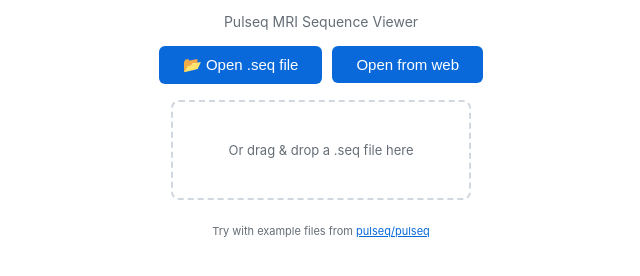
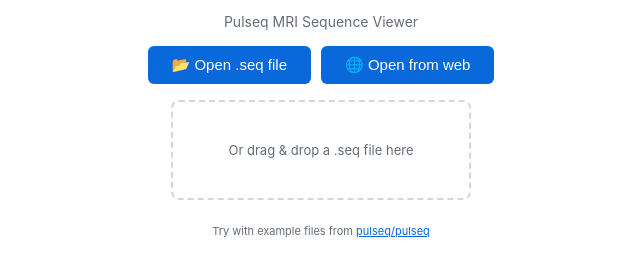
Before and after one commit to bughht/seqeyes_plugin, a website: page web/index.html in a window 1280 px wide. Shown: the part 408-684 px from the top of the page, without its empty margins (319-959 px from the left). Drawn offline with Linux system fonts and the light colour scheme.

Commit message:
style: add web icon to welcome url button

```diff
--- a/web/index.html
+++ b/web/index.html
@@ -88,7 +88,7 @@
   <img src="logo.svg" alt="SeqEyes-Online" style="width:200px;height:200px;border-radius:12px;box-shadow:0 4px 16px rgba(0,0,0,.15)">
   <h1>SeqEyes</h1>
   <p>Pulseq MRI Sequence Viewer</p>
-  <div class="actions"><button id="splashOpen">📂 Open .seq file</button><button id="splashOpenUrl" class="web-url-only">Open from web</button></div>
+  <div class="actions"><button id="splashOpen">📂 Open .seq file</button><button id="splashOpenUrl" class="web-url-only">🌐 Open from web</button></div>
   <div class="drop" id="dropZone">Or drag &amp; drop a .seq file here</div>
   <p style="font-size:11px;color:var(--lb);margin-top:8px">
     Try with example files from <a href="https://github.com/pulseq/pulseq" target="_blank" style="color:var(--adc)">pulseq/pulseq</a>
```
